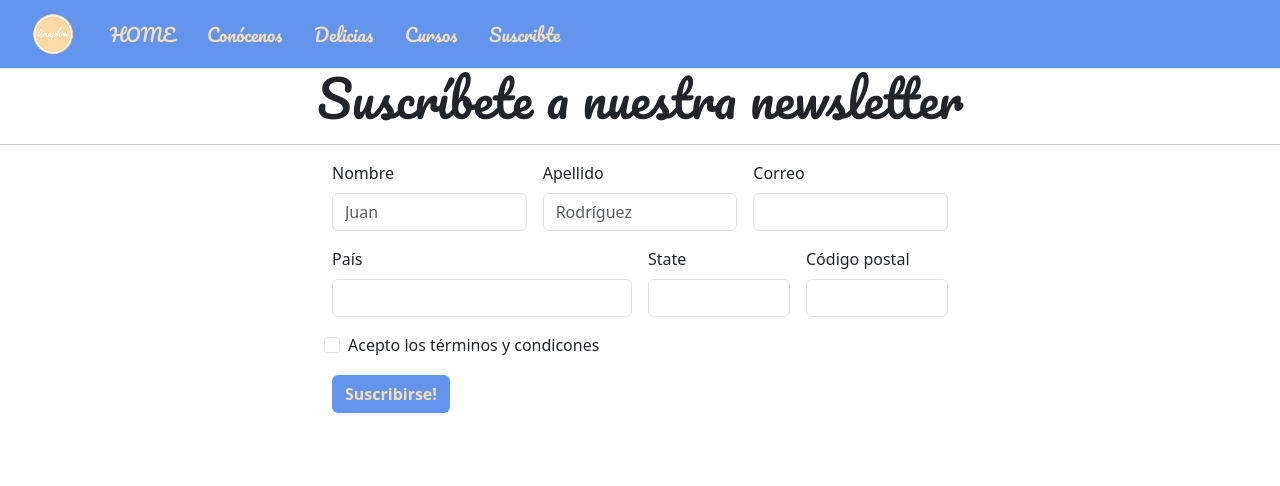
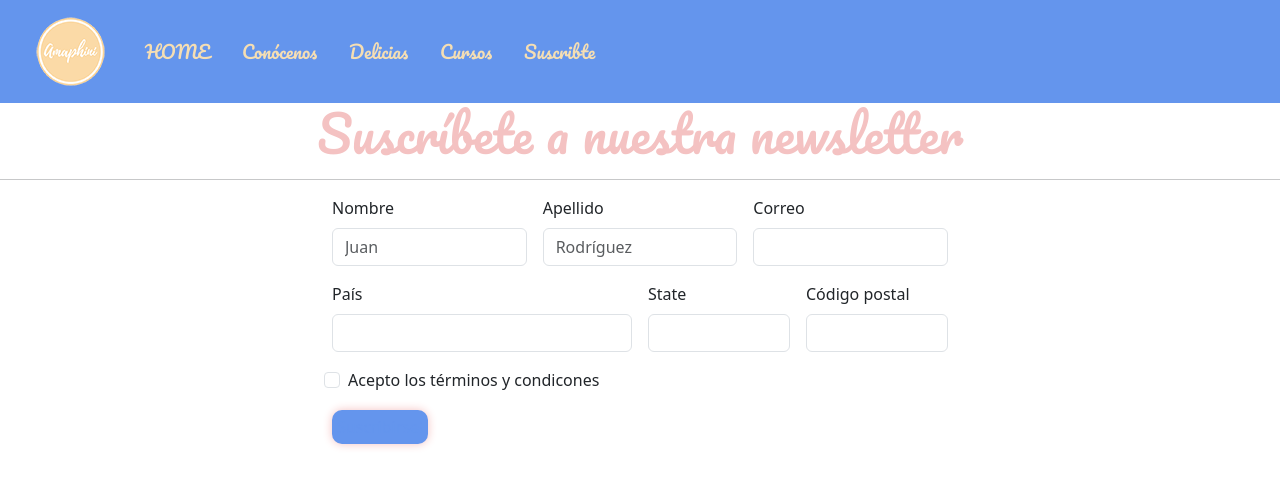
Before and after one commit to RMachin89/PF-RMachin, a website: page pages/contacto.html in a window 1280 px wide. Drawn offline with nearby package versions, Linux system fonts and the light colour scheme.

Commit message:
inclusion de scss

```diff
--- a/pages/contacto.html
+++ b/pages/contacto.html
@@ -13,6 +13,9 @@
     <script src="https://cdn.jsdelivr.net/npm/bootstrap@5.3.2/dist/js/bootstrap.bundle.min.js" integrity="sha384-C6RzsynM9kWDrMNeT87bh95OGNyZPhcTNXj1NW7RuBCsyN/o0jlpcV8Qyq46cDfL" crossorigin="anonymous"></script>
     <!--ESTILO-->
     <link rel="stylesheet" href="../css/style.css">
+
+    <link rel="icon" type="image/jpg" href="../img/logo/logo.png"/>
+
     <title>Suscribete</title>
 </head>
 <body>
@@ -75,12 +78,12 @@
                 </div>
 
                 <div class="form-check form-check-inline">
+                    <label class="form-check-label" for="inlineCheckDefault">Acepto los términos y condicones</label>
                     <input class="form-check-input" type="checkbox" value="" id="inlineCheckDefault">
-                    <label class="form-check-label" for="inlineCheckDefault">Acepto los términos y condicones</label>
                 </div>
 
-                <div class="col-1">
-                <button class="btn" type="submit">Suscribirse!</button>
+                <div>
+                <button type="submit">Suscribirse!</button>
                 </div>
             </form>
         </section>
--- /dev/null
+++ b/scss/_contacto.scss
@@ -0,0 +1,9 @@
+div button {
+    background-color: $fondo-primario;
+    padding: 5px;
+    border: none;
+    border-radius: 10px;
+    box-shadow:0 0 10px #f4c2c2;
+    color: $fondo-primario;
+    font-weight: 500;
+}
--- /dev/null
+++ b/scss/_generales.scss
@@ -0,0 +1,17 @@
+* {
+    margin: 0;
+    padding: 0;
+}
+
+a {
+    text-decoration: none;
+    color: #f4c2c2;
+}
+h1 {
+    font-family: "Pacifico";
+    font-weight: 400;
+    font-style: normal;
+    font-size: 50px;
+    text-align: center;
+    color: #f4c2c2;
+}
--- /dev/null
+++ b/scss/_index.scss
@@ -0,0 +1,14 @@
+.card {
+    width: 100%;
+    border: none;
+    margin: 20px 0 40px 0px;
+
+}
+.card-body {
+    background-color: $fondo-primario;
+    color: $color-fuente;
+}
+.card-title {
+    color:#f4c2c2;
+    text-align: start;
+}
--- /dev/null
+++ b/scss/_navbar.scss
@@ -0,0 +1,17 @@
+
+nav {
+    background-color: $fondo-primario;
+    font-family: "Pacifico";
+    font-weight: 400;
+    padding: 1px;
+    position: sticky;
+    font-size:large;
+    li {
+        display: flex;
+        align-items: center;
+        .nav-link {
+            text-decoration: none;
+            color: $color-fuente;
+    }
+}
+}
--- /dev/null
+++ b/scss/_variables.scss
@@ -0,0 +1,2 @@
+$fondo-primario: rgb(100, 149, 237);
+$color-fuente: rgb(245, 222, 179);
--- /dev/null
+++ b/scss/style.scss
@@ -0,0 +1,5 @@
+@import 'variables';
+@import 'generales';
+@import 'navbar';
+@import 'index';
+@import 'contacto';
```
Also changed, not shown: index.html (+5 -4 lines), package.json (added, +12 -0 lines), pages/cursos.html (+3 -0 lines), pages/productos.html (+3 -0 lines), pages/quienessomos.html (+4 -0 lines), css/style.css, 1 other file.
